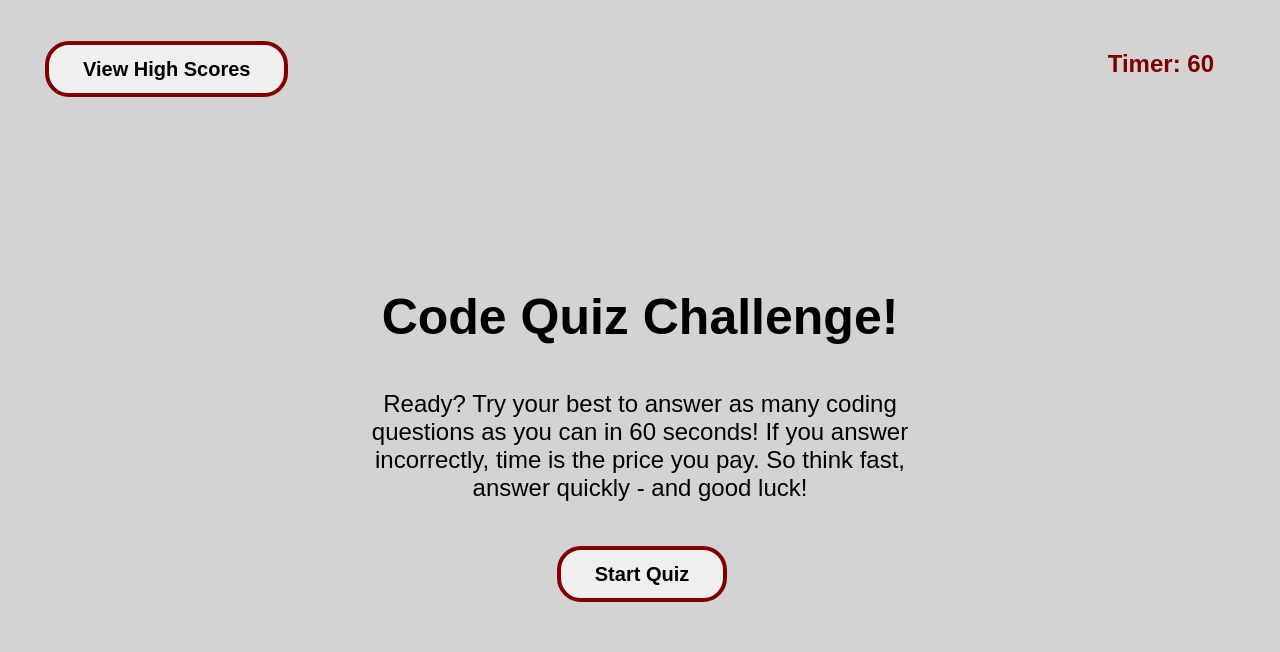
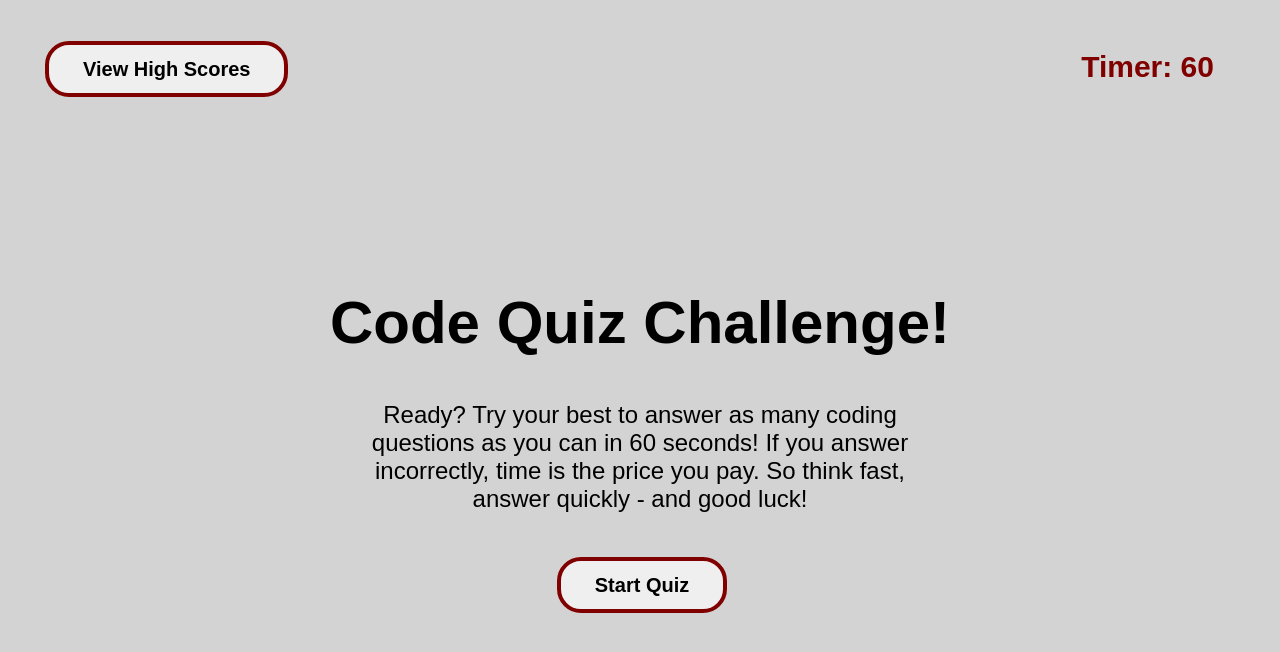
Before and after one commit to mattholtmoore/code-quiz-project, a plain HTML site: page index.html in a window 1280 px wide. Drawn offline with Linux system fonts and the light colour scheme.

Commit message:
updates to everything

```diff
--- a/assets/css/style.css
+++ b/assets/css/style.css
@@ -7,6 +7,7 @@ html, * {
   margin: 0;
   padding: 0;
   box-sizing: border-box;
+  flex-wrap: wrap;
 }
 
 body {
@@ -34,7 +35,7 @@ main p {
 }
 
 main h1 {
-  font-size: 50px;
+  font-size: 60px;
 }
 
 header {
@@ -84,7 +85,7 @@ transition: all 250ms ease;
 }
 
 .timer {
-  font-size: 24px;
+  font-size: 30px;
   padding: 25px;
   margin-right: 16px;
   margin-left: auto;
```
Also changed, not shown: 1 other file.
